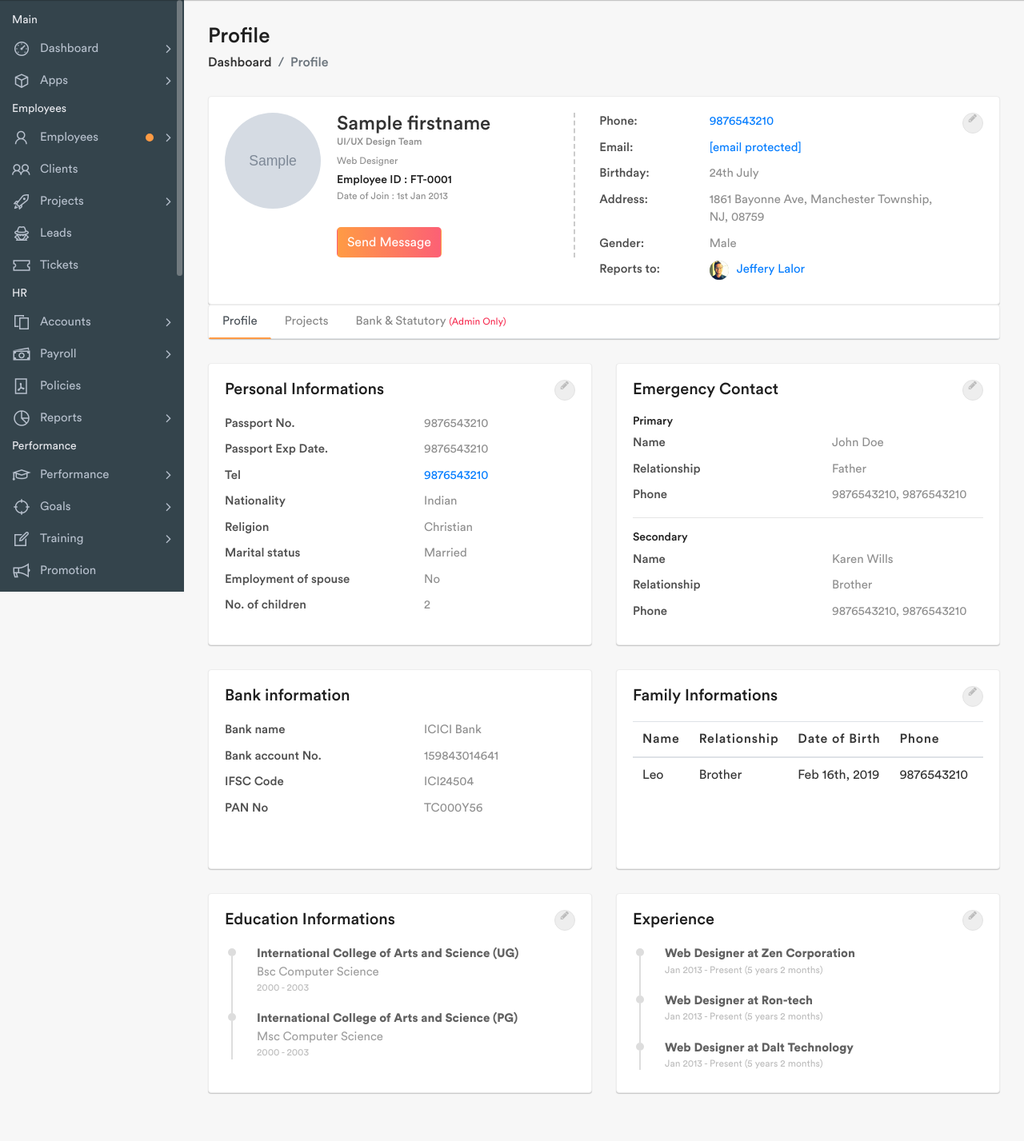
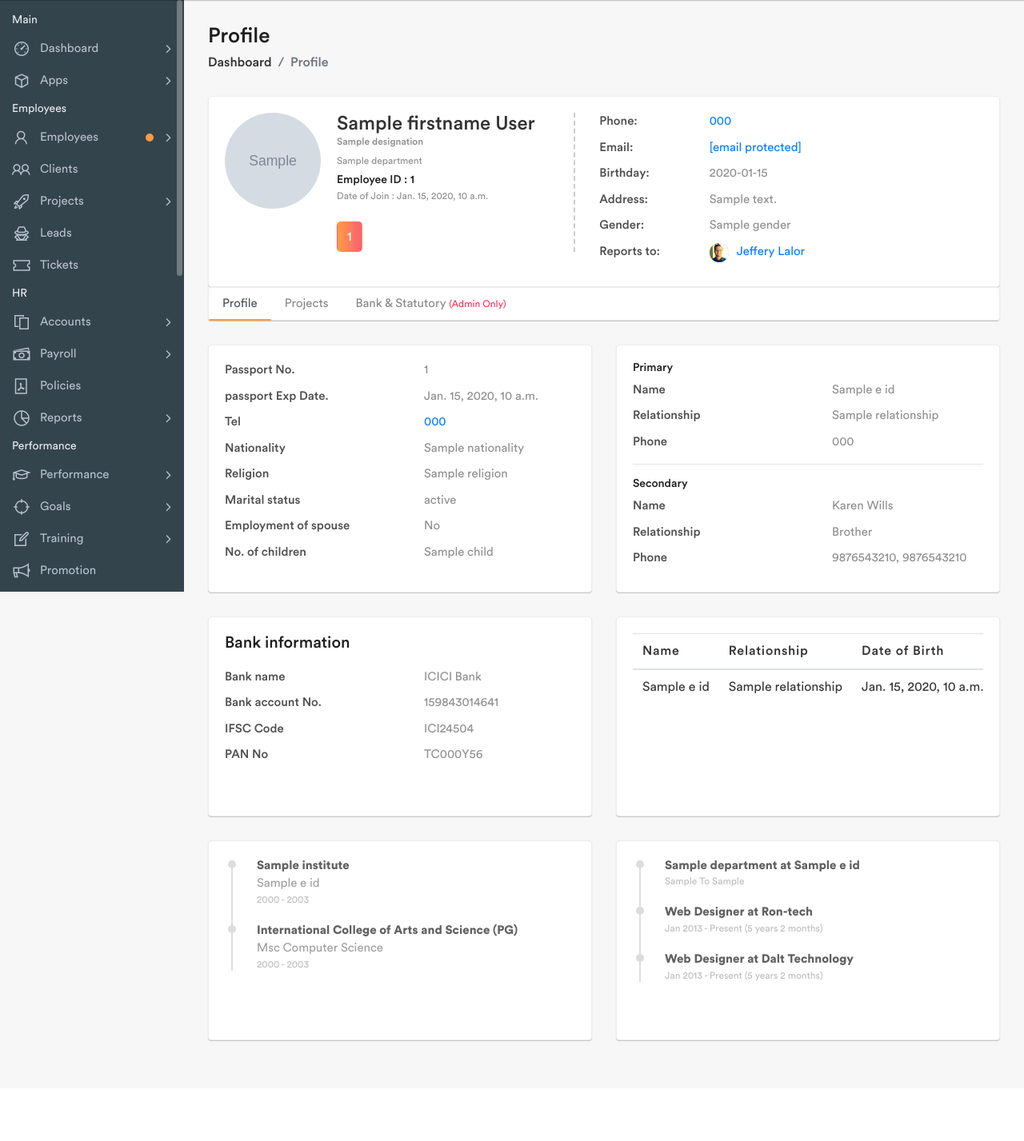
Before and after one commit to khusi003/hrms, a Django app: template templates/hrms/profile.html in a window 1280 px wide. Shown: the part 60-1487 px from the top of the page at 80% size. After the commit the page ends 1363 px from the top, so only its background shows below. Run offline with Django 3.2, Linux system fonts and the light colour scheme; the template is opened without the code that fills it: most values are stand-ins (such as "Sample title", 1, 10 or a date in 2020); grey boxes marked "Sample" are stand-in pictures; some libraries are stand-ins or nearby versions.

Commit message:
all profile done

```diff
--- a/models.py
+++ b/models.py
@@ -65,6 +65,12 @@ class Add_Emoployess(models.Model):
     p_from = models.CharField(max_length= 50)
     p_to = models.CharField(max_length= 50)
 
+    # Bank Details
+    bank_name = models.CharField(max_length= 500)
+    acc_num = models.CharField(max_length= 500)
+    ifsc = models.CharField(max_length= 500)
+    pan_no = models.CharField(max_length= 500)
+
 class Ticket(models.Model):
     uid = models.ForeignKey(Add_Emoployess,on_delete = models.CASCADE)
     subject = models.CharField(max_length= 50)
--- a/templates/hrms/index.html
+++ b/templates/hrms/index.html
@@ -43,7 +43,7 @@
 
 				<!-- Logo -->
                 <div class="header-left">
-                    <a href="index.html" class="logo">
+                    <a href="{% url 'hrms:home' %}" class="logo">
 						<img src="{% static 'hrms\assets\img\logo.png' %}" width="40" height="40" alt="">
 					</a>
                 </div>
@@ -367,10 +367,8 @@
 								<ul style="display: none;">
 									<li><a href="{% url 'hrms:employees' %}">All Employees</a></li>
 									<li><a href="{% url 'hrms:holiday' %}">Holidays</a></li>
-									<li><a href="leaves.html">Leaves (Admin) <span class="badge badge-pill bg-primary float-right">1</span></a></li>
-									<li><a href="leaves-employee.html">Leaves (Employee)</a></li>
+									<li><a href="leaves-employee.html">Leaves </a></li>
 									<li><a href="leave-settings.html">Leave Settings</a></li>
-									<li><a href="attendance.html">Attendance (Admin)</a></li>
 									<li><a href="attendance-employee.html">Attendance (Employee)</a></li>
 									<li><a href="{% url 'hrms:department' %}">Departments</a></li>
 									<li><a href="{% url 'hrms:designation' %}">Designations</a></li>
--- a/templates/hrms/profile.html
+++ b/templates/hrms/profile.html
@@ -48,7 +48,7 @@
 
 				<!-- Logo -->
                 <div class="header-left">
-                    <a href="{% url 'home' %}" class="logo">
+                    <a href="{% url 'hrms:home' %}" class="logo">
 						<img src="{% static 'hrms\assets\img\logo.png' %}" width="40" height="40" alt="">
 					</a>
                 </div>
@@ -370,15 +370,15 @@
 							<li class="submenu">
 								<a href="#" class="noti-dot"><i class="la la-user"></i> <span> Employees</span> <span class="menu-arrow"></span></a>
 								<ul style="display: none;">
-									<li><a href="employees.html">All Employees</a></li>
-									<li><a href="holidays.html">Holidays</a></li>
+									<li><a href="{% url 'hrms:employees' %}">All Employees</a></li>
+									<li><a href="{% url 'hrms:holiday' %}">Holidays</a></li>
 									<li><a href="leaves.html">Leaves (Admin) <span class="badge badge-pill bg-primary float-right">1</span></a></li>
 									<li><a href="leaves-employee.html">Leaves (Employee)</a></li>
 									<li><a href="leave-settings.html">Leave Settings</a></li>
 									<li><a href="attendance.html">Attendance (Admin)</a></li>
 									<li><a href="attendance-employee.html">Attendance (Employee)</a></li>
-									<li><a href="departments.html">Departments</a></li>
-									<li><a href="designations.html">Designations</a></li>
+									<li><a href="{% url 'hrms:department' %}">Departments</a></li>
+									<li><a href="{% url 'hrms:designation' %}">Designations</a></li>
 									<li><a href="timesheet.html">Timesheet</a></li>
 									<li><a href="overtime.html">Overtime</a></li>
 								</ul>
@@ -612,26 +612,26 @@
 									<div class="profile-view">
 										<div class="profile-img-wrap">
 											<div class="profile-img">
-												<a href="#"><img alt="" src="{{i.profile_pic.url}}"></a>
+												<a href="#"><img alt="" src="{{e_id.profile_pic.url}}"></a>
 											</div>
 										</div>
 										<div class="profile-basic">
 											<div class="row">
 												<div class="col-md-5">
 													<div class="profile-info-left">
-														<h3 class="user-name m-t-0 mb-0">{{i.firstname}}</h3>
-														<h6 class="text-muted">UI/UX Design Team</h6>
-														<small class="text-muted">Web Designer</small>
-														<div class="staff-id">Employee ID : FT-0001</div>
-														<div class="small doj text-muted">Date of Join : 1st Jan 2013</div>
-														<div class="staff-msg"><a class="btn btn-custom" href="chat.html">Send Message</a></div>
+														<h3 class="user-name m-t-0 mb-0">{{e_id.firstname}} {{e_id.lastname}}</h3>
+														<h6 class="text-muted">{{e_id.designation}}</h6>
+														<small class="text-muted">{{e_id.department}}</small>
+														<div class="staff-id">Employee ID : {{e_id.employee_id}}</div>
+														<div class="small doj text-muted">Date of Join : {{e_id.joining_date}}</div><br>
+														<div class="btn btn-custom"> {{e_id.employee_id}}</div>
 													</div>
 												</div>
 												<div class="col-md-7">
 													<ul class="personal-info">
 														<li>
 															<div class="title">Phone:</div>
-															<div class="text"><a href="">9876543210</a></div>
+															<div class="text"><a href="">{{e_id.phone}}</a></div>
 														</li>
 														<li>
 															<div class="title">Email:</div>
@@ -639,15 +639,15 @@
 														</li>
 														<li>
 															<div class="title">Birthday:</div>
-															<div class="text">24th July</div>
+															<div class="text">{{e_id.birthdate}}</div>
 														</li>
 														<li>
 															<div class="title">Address:</div>
-															<div class="text">1861 Bayonne Ave, Manchester Township, NJ, 08759</div>
+															<div class="text">{{e_id.address}}</div>
 														</li>
 														<li>
 															<div class="title">Gender:</div>
-															<div class="text">Male</div>
+															<div class="text">{{e_id.gender}}</div>
 														</li>
 														<li>
 															<div class="title">Reports to:</div>
@@ -666,7 +666,6 @@
 												</div>
 											</div>
 										</div>
-										<div class="pro-edit"><a data-target="#profile_info" data-toggle="modal" class="edit-icon" href="#"><i class="fa fa-pencil"></i></a></div>
 									</div>
 								</div>
 							</div>
@@ -693,31 +692,30 @@
 								<div class="col-md-6 d-flex">
 									<div class="card profile-box flex-fill">
 										<div class="card-body">
-											<h3 class="card-title">Personal Informations <a href="#" class="edit-icon" data-toggle="modal" data-target="#personal_info_modal"><i class="fa fa-pencil"></i></a></h3>
 											<ul class="personal-info">
 												<li>
 													<div class="title">Passport No.</div>
-													<div class="text">9876543210</div>
+													<div class="text">{{e_id.passport_number}}</div>
 												</li>
 												<li>
-													<div class="title">Passport Exp Date.</div>
-													<div class="text">9876543210</div>
+													<div class="title">passport Exp Date.</div>
+													<div class="text">{{e_id.passport_ex_date}}</div>
 												</li>
 												<li>
 													<div class="title">Tel</div>
-													<div class="text"><a href="">9876543210</a></div>
+													<div class="text"><a href="">{{e_id.phone}}</a></div>
 												</li>
 												<li>
 													<div class="title">Nationality</div>
-													<div class="text">Indian</div>
+													<div class="text">{{e_id.nationality}}</div>
 												</li>
 												<li>
 													<div class="title">Religion</div>
-													<div class="text">Christian</div>
+													<div class="text">{{e_id.religion}}</div>
 												</li>
 												<li>
 													<div class="title">Marital status</div>
-													<div class="text">Married</div>
+													<div class="text">{{e_id.marital_status}}</div>
 												</li>
 												<li>
 													<div class="title">Employment of spouse</div>
@@ -725,7 +723,7 @@
 												</li>
 												<li>
 													<div class="title">No. of children</div>
-													<div class="text">2</div>
+													<div class="text">{{e_id.child}}</div>
 												</li>
 											</ul>
 										</div>
@@ -734,20 +732,19 @@
 								<div class="col-md-6 d-flex">
 									<div class="card profile-box flex-fill">
 										<div class="card-body">
-											<h3 class="card-title">Emergency Contact <a href="#" class="edit-icon" data-toggle="modal" data-target="#emergency_contact_modal"><i class="fa fa-pencil"></i></a></h3>
 											<h5 class="section-title">Primary</h5>
 											<ul class="personal-info">
 												<li>
 													<div class="title">Name</div>
-													<div class="text">John Doe</div>
+													<div class="text">{{e_id.name}}</div>
 												</li>
 												<li>
 													<div class="title">Relationship</div>
-													<div class="text">Father</div>
+													<div class="text">{{e_id.relationship}}</div>
 												</li>
 												<li>
 													<div class="title">Phone </div>
-													<div class="text">9876543210, 9876543210</div>
+													<div class="text">{{e_id.mobile}}</div>
 												</li>
 											</ul>
 											<hr>
@@ -799,7 +796,6 @@
 								<div class="col-md-6 d-flex">
 									<div class="card profile-box flex-fill">
 										<div class="card-body">
-											<h3 class="card-title">Family Informations <a href="#" class="edit-icon" data-toggle="modal" data-target="#family_info_modal"><i class="fa fa-pencil"></i></a></h3>
 											<div class="table-responsive">
 												<table class="table table-nowrap">
 													<thead>
@@ -813,19 +809,13 @@
 													</thead>
 													<tbody>
 														<tr>
-															<td>Leo</td>
-															<td>Brother</td>
-															<td>Feb 16th, 2019</td>
-															<td>9876543210</td>
-															<td class="text-right">
-																<div class="dropdown dropdown-action">
-																	<a aria-expanded="false" data-toggle="dropdown" class="action-icon dropdown-toggle" href="#"><i class="material-icons">more_vert</i></a>
-																	<div class="dropdown-menu dropdown-menu-right">
-																		<a href="#" class="dropdown-item"><i class="fa fa-pencil m-r-5"></i> Edit</a>
-																		<a href="#" class="dropdown-item"><i class="fa fa-trash-o m-r-5"></i> Delete</a>
-																	</div>
-																</div>
-															</td>
+															<td>{{e_id.name}}</td>
+															<td>{{e_id.relationship}}</td>
+															<td>{{e_id.dob}}</td>
+															<td>{{e_id.mobile}}</td>
+															<!-- <td class="text-right"> -->
+
+															<!-- </td> -->
 														</tr>
 													</tbody>
 												</table>
@@ -838,7 +828,6 @@
 								<div class="col-md-6 d-flex">
 									<div class="card profile-box flex-fill">
 										<div class="card-body">
-											<h3 class="card-title">Education Informations <a href="#" class="edit-icon" data-toggle="modal" data-target="#education_info"><i class="fa fa-pencil"></i></a></h3>
 											<div class="experience-box">
 												<ul class="experience-list">
 													<li>
@@ -847,8 +836,8 @@
 														</div>
 														<div class="experience-content">
 															<div class="timeline-content">
-																<a href="#/" class="name">International College of Arts and Science (UG)</a>
-																<div>Bsc Computer Science</div>
+																<a href="#/" class="name">{{e_id.institute}}</a>
+																<div>  {{e_id.subject}}</div>
 																<span class="time">2000 - 2003</span>
 															</div>
 														</div>
@@ -873,7 +862,6 @@
 								<div class="col-md-6 d-flex">
 									<div class="card profile-box flex-fill">
 										<div class="card-body">
-											<h3 class="card-title">Experience <a href="#" class="edit-icon" data-toggle="modal" data-target="#experience_info"><i class="fa fa-pencil"></i></a></h3>
 											<div class="experience-box">
 												<ul class="experience-list">
 													<li>
@@ -882,8 +870,8 @@
 														</div>
 														<div class="experience-content">
 															<div class="timeline-content">
-																<a href="#/" class="name">Web Designer at Zen Corporation</a>
-																<span class="time">Jan 2013 - Present (5 years 2 months)</span>
+																<a href="#/" class="name">{{e_id.department}} at {{e_id.c_name}}</a>
+																<span class="time">{{e_id.p_from}} To {{e_id.p_to}}</span>
 															</div>
 														</div>
 													</li>
--- a/urls.py
+++ b/urls.py
@@ -36,4 +36,7 @@ urlpatterns = [
     path('add-designation/',views.add_designation,name='add-designation'),
 
     path('logout/',views.logout,name='logout'),
+
+    path(r'^empdetails/(?P<pk>\d+)/$', views.empdetails, name='emp_details'),
+
 ]
```
Also changed, not shown: templates/hrms/employees.html (+7 -7 lines), views.py (+13 -3 lines), migrations/0017_auto_20191226_1439.py (added).
